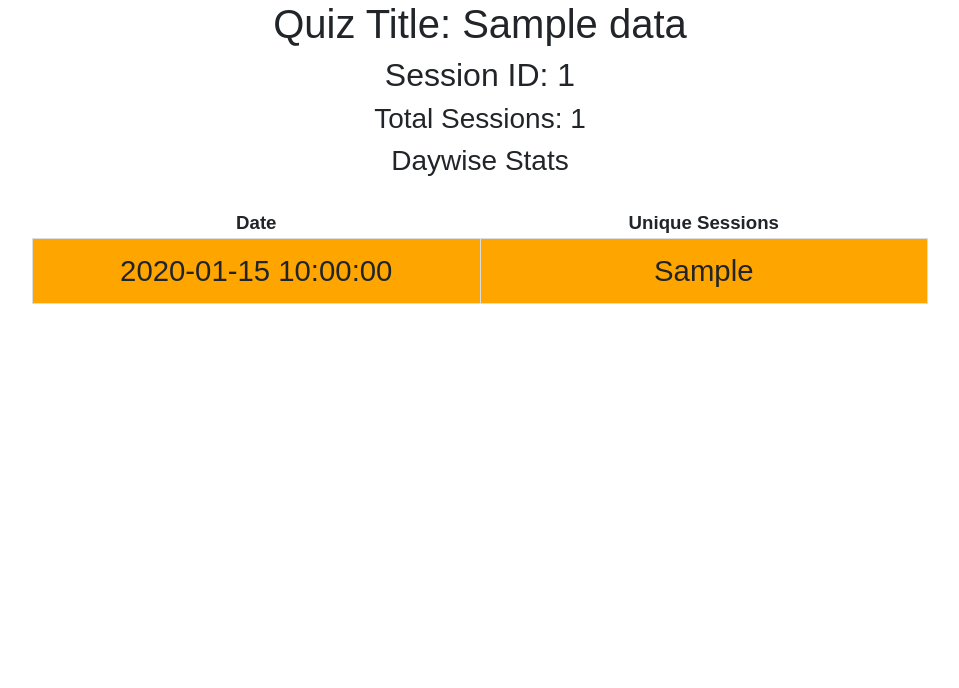
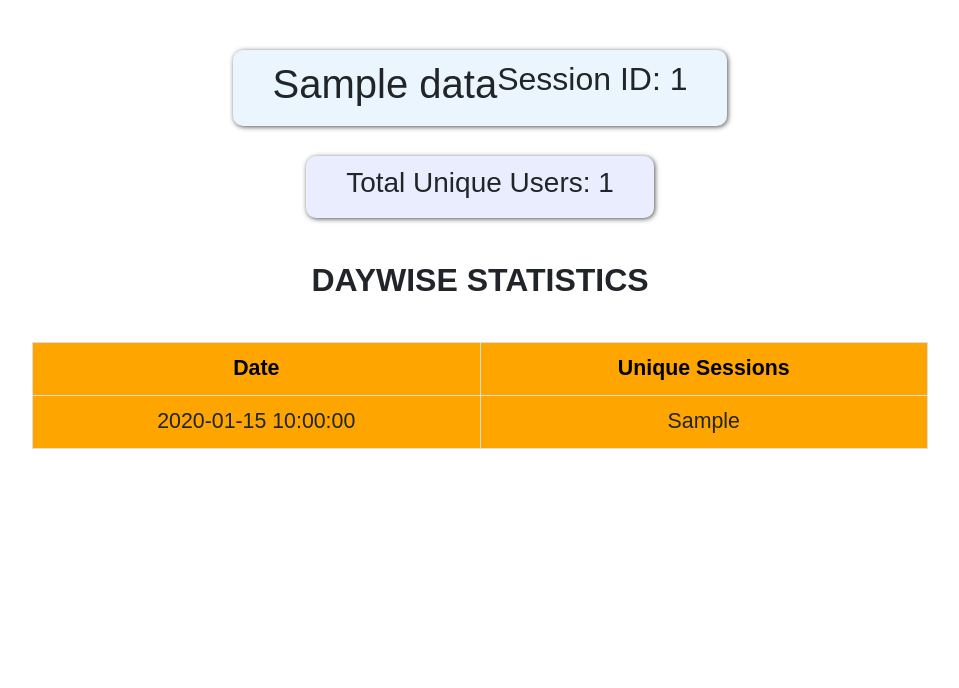
Before and after one commit to avantifellows/reporting, a FastAPI app: template app/templates/live_session_report.html in a window 1280 px wide. Shown: the top 688 px of the page, without its empty margins (160-1119 px from the left). Run offline with FastAPI, Linux system fonts and the light colour scheme; the template is opened without the code that fills it: most values are stand-ins (such as "Sample title", 1, 10 or a date in 2020); parts of the project's set-up code (start-up, migrations or seed data) failed here and were passed over; some libraries are stand-ins or nearby versions.

Commit message:
Fixed some formatting

```diff
--- a/app/static/style.css
+++ b/app/static/style.css
@@ -12,7 +12,8 @@ body {
     margin-bottom: 25px;
 }
 
-#name_card {
+#name_card,
+#total_stats_card {
     display: table;
     margin: 30px auto 0 auto;
     text-align: center;
@@ -37,7 +38,8 @@ body {
     box-shadow: 1px 1px 5px #535353;
 }
 
-#test_summary_card {
+#test_summary_card,
+#report_header_card {
     display: inline-flex;
     margin-left: auto;
     margin-right: auto;
@@ -109,7 +111,7 @@ body {
 
 #score_details tr:first-child td,
 #chapter_details tr:first-child td,
-#daywise_stats tr:first-child td{
+#daywise_stats tr:first-child td {
     vertical-align: top;
     background-color: orange;
     color: black;
@@ -145,7 +147,8 @@ body {
     width: 70%;
 }
 
-#chapter_details td {
+#chapter_details td,
+#daywise_stats td {
     border: 1px solid #ddd;
     padding: 10px 20px 10px 20px;
     font-size: 16pt;
--- a/app/templates/live_session_report.html
+++ b/app/templates/live_session_report.html
@@ -3,23 +3,23 @@
 
 {% block content %}
 
-<div id="report_header">
-  <h1>Quiz Title: {{ data["quizTitle"] }}</h1>
+<div id="report_header_card">
+  <h1>{{ data["quizTitle"] }}</h1>
   {% if session_id %}
     <h2>Session ID: {{ session_id }}</h2>
   {% endif %}
 </div>
 
-<div id="total_stats">
-  <h3>Total Sessions: {{ data["totalSessions"] }}</h3>
+<div id="total_stats_card">
+  <h3>Total Unique Users: {{ data["totalSessions"] }}</h3>
 </div>
 
 <section id="daywise_performance">
-  <h3>Daywise Stats</h3>
+  <div id="section_heading">Daywise Statistics</div>
   <table id="daywise_stats">
     <tr>
-      <th>Date</th>
-      <th>Unique Sessions</th>
+      <td>Date</td>
+      <td>Unique Sessions</td>
     </tr>
     {% for stat in data["daywiseStats"] %}
     <tr>
```
